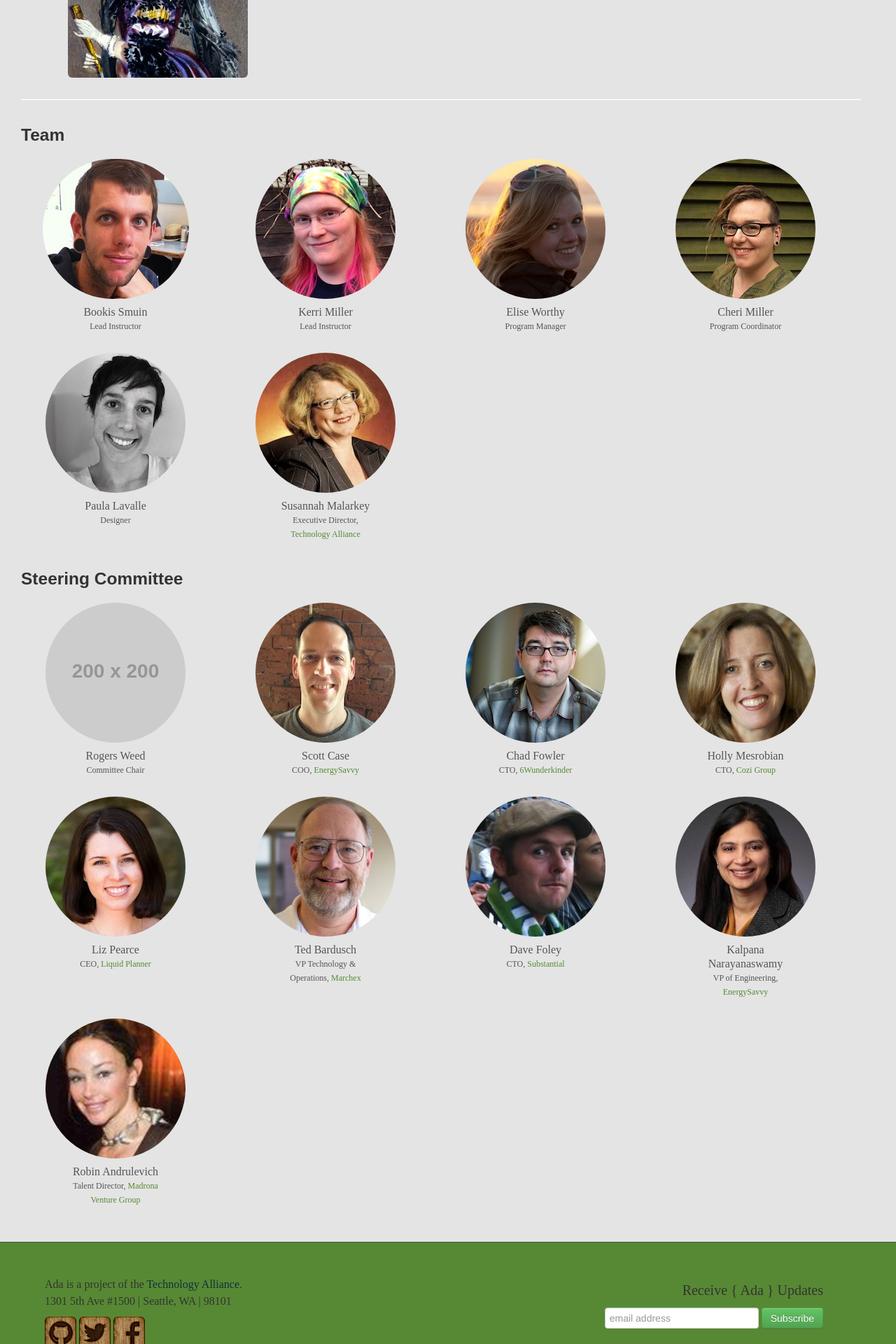
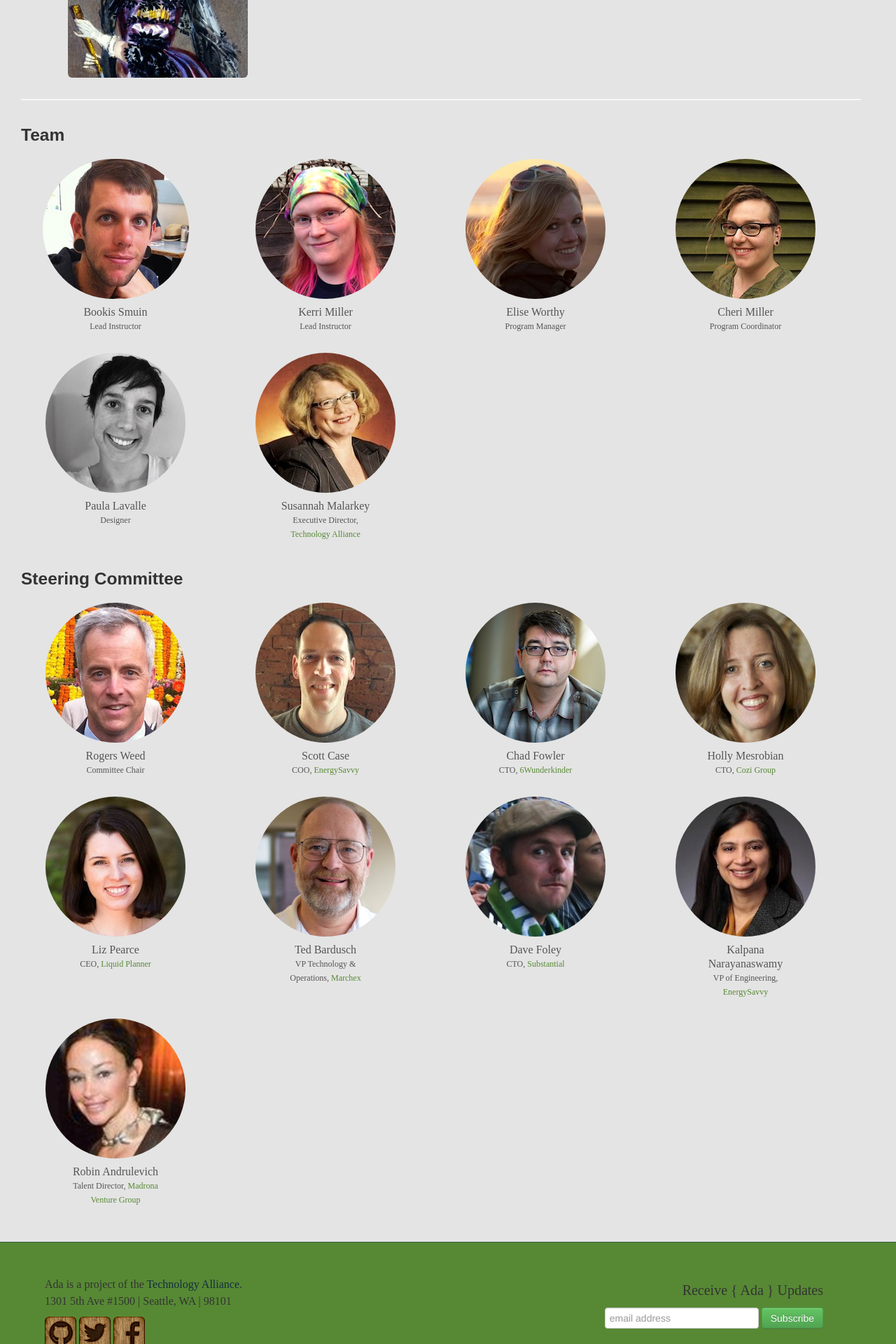
Before and after one commit to Ada-Developers-Academy/adadevelopersacademy.org, a Jekyll site: the page built from about/index.html, in a window 1280 px wide. Shown: the part 1745-3665 px from the top of the page at 70% size. Built offline with Jekyll 4.4.1, drawn with Linux system fonts in a browser that asks for light colours; nearby versions of some CDN libraries.

Commit message:
Add Rogers headshot.

```diff
--- a/about/index.html
+++ b/about/index.html
@@ -108,7 +108,7 @@ sitemap:
        <ul class='thumbnails'>
          <li class='span3'>
            <div class="thumbnail">
-             <img class='img-circle' src="http://placehold.it/200&text=Rogers Weed" />
+             <img class='img-circle' src="/images/headshots/rogers.png" />
              <div class="caption inner">Rogers Weed</div>
              <div class="caption inner sub">Committee Chair</div>
            </div>
```
Also changed, not shown: images/headshots/rogers.png (added).
